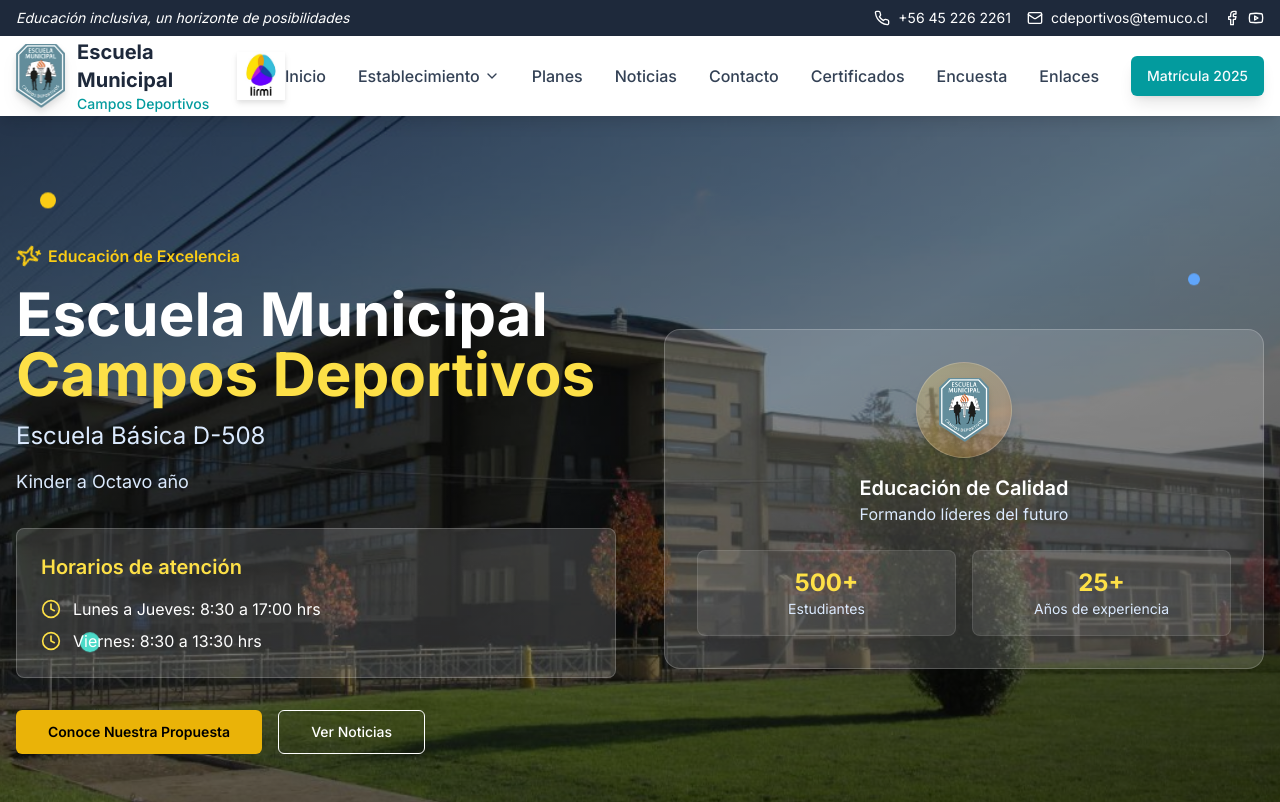
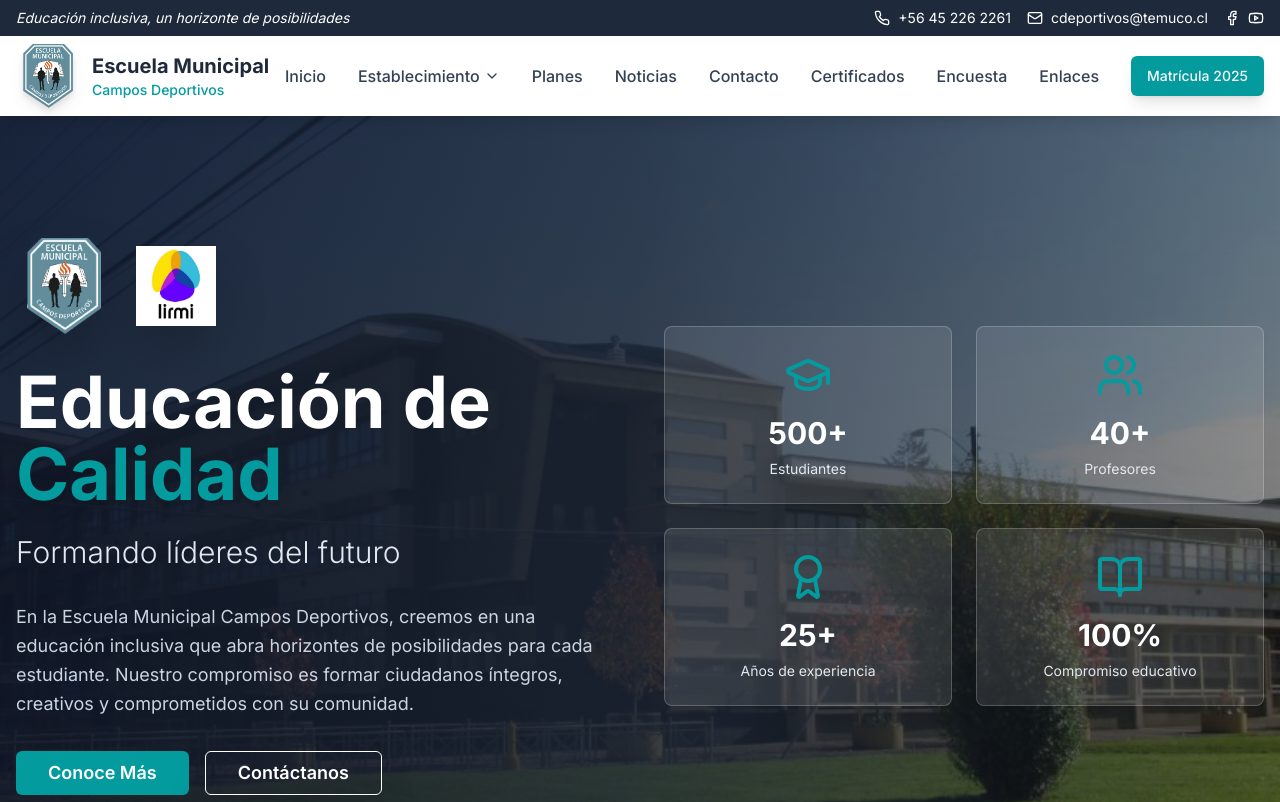
Before and after one commit to ECDLATORRE/camposdep, a Next.js app: page / in a window 1280 px wide. Shown: the top 802 px of the page. Built offline with nearby package versions, Linux system fonts and the light colour scheme.

Commit message:
feat: relocate Lirmi logo to Hero section
Move Lirmi logo to Hero, update interest sites, and enhance design.

#VERCEL_SKIP

Co-authored-by: null <208707900+ECDLATORRE@users.noreply.github.com>

```diff
--- a/components/header.tsx
+++ b/components/header.tsx
@@ -39,9 +39,7 @@ export function Header() {
       <header className="bg-white shadow-lg sticky top-0 z-50">
         <div className="container mx-auto px-4">
           <div className="flex items-center justify-between h-20">
-            {/* Logo Section */}
-            <div className="flex items-center space-x-6">
-              {/* School Logo */}
+            {/* Logo */}
             <Link href="/" className="flex items-center space-x-3 hover:scale-105 transition-transform duration-300">
               <div className="relative w-16 h-16 hover:shadow-xl transition-shadow duration-300">
                 <Image
@@ -59,25 +57,6 @@ export function Header() {
                 <p className="text-sm text-[#039b9e] font-medium">Campos Deportivos</p>
               </div>
             </Link>
-
-              {/* Lirmi Logo */}
-              <a
-                href="https://lms.lirmi.com/login"
-                target="_blank"
-                rel="noopener noreferrer"
-                className="hover:scale-110 transition-transform duration-300"
-              >
-                <div className="relative w-12 h-12 hover:shadow-lg transition-shadow duration-300">
-                  <Image
-                    src="/images/lirmi-logo.png"
-                    alt="Lirmi - Plataforma Educativa"
-                    fill
-                    style={{ objectFit: "contain" }}
-                    className="drop-shadow-md"
-                  />
-                </div>
-              </a>
-            </div>
 
             {/* Desktop Navigation */}
             <nav className="hidden lg:flex items-center space-x-8">
--- a/components/hero.tsx
+++ b/components/hero.tsx
@@ -1,103 +1,138 @@
+"use client"
+
 import { Button } from "@/components/ui/button"
-import { Clock, Sparkles } from "lucide-react"
+import { Card, CardContent } from "@/components/ui/card"
+import { GraduationCap, Users, Award, BookOpen } from "lucide-react"
 import Image from "next/image"
+import Link from "next/link"
 
 export function Hero() {
   return (
-    <section className="relative h-[600px] lg:h-[700px] text-white overflow-hidden">
-      <Image
-        src="/images/escuela-exterior.jpg"
-        alt="Escuela Municipal Campos Deportivos - Vista Exterior"
-        fill
-        style={{ objectFit: "cover", objectPosition: "center" }}
-        priority
-      />
-      <div className="absolute inset-0 bg-gradient-to-br from-black/70 via-black/50 to-black/70"></div>
-
-      {/* Floating elements */}
-      <div className="absolute inset-0 overflow-hidden">
-        <div className="absolute top-20 left-10 w-4 h-4 bg-yellow-400 rounded-full animate-bounce delay-1000"></div>
-        <div className="absolute top-40 right-20 w-3 h-3 bg-blue-400 rounded-full animate-bounce delay-2000"></div>
-        <div className="absolute bottom-40 left-20 w-5 h-5 bg-teal-400 rounded-full animate-bounce delay-500"></div>
-        <div className="absolute top-60 right-40 w-2 h-2 bg-white rounded-full animate-ping delay-1500"></div>
+    <section className="relative min-h-screen flex items-center justify-center overflow-hidden">
+      {/* Background Image */}
+      <div className="absolute inset-0 z-0">
+        <Image
+          src="/images/escuela-exterior.jpg"
+          alt="Escuela Municipal Campos Deportivos"
+          fill
+          style={{ objectFit: "cover" }}
+          className="brightness-50"
+          priority
+        />
       </div>
 
-      <div className="relative container mx-auto px-4 py-20 lg:py-32">
+      {/* Background Overlay */}
+      <div className="absolute inset-0 bg-gradient-to-r from-slate-900/80 via-slate-800/70 to-transparent z-10"></div>
+
+      {/* Content */}
+      <div className="container mx-auto px-4 relative z-20">
         <div className="grid lg:grid-cols-2 gap-12 items-center">
-          <div className="space-y-8 animate-fade-in-up">
-            <div className="space-y-4">
-              <div className="flex items-center space-x-2 mb-4">
-                <Sparkles className="h-6 w-6 text-yellow-400 animate-spin-slow" />
-                <span className="text-yellow-400 font-semibold">Educación de Excelencia</span>
+          {/* Left Content */}
+          <div className="text-white space-y-8 animate-fade-in-up">
+            {/* Logo and Title Section */}
+            <div className="flex items-center space-x-6 mb-8">
+              <div className="relative w-24 h-24 hover:scale-110 transition-transform duration-300">
+                <Image
+                  src="/images/logo-oficial.png"
+                  alt="Logo Escuela Municipal Campos Deportivos"
+                  fill
+                  style={{ objectFit: "contain" }}
+                  className="drop-shadow-2xl"
+                />
               </div>
-              <h1 className="text-4xl lg:text-6xl font-bold leading-tight animate-slide-in-left">
-                Escuela Municipal
-                <span className="block text-yellow-300">Campos Deportivos</span>
-              </h1>
-              <p className="text-xl lg:text-2xl text-blue-100 animate-fade-in delay-300">Escuela Básica D-508</p>
-              <p className="text-lg text-blue-100 animate-fade-in delay-500">Kinder a Octavo año</p>
+
+              {/* Lirmi Logo */}
+              <a
+                href="https://lms.lirmi.com/login"
+                target="_blank"
+                rel="noopener noreferrer"
+                className="hover:scale-110 transition-transform duration-300"
+              >
+                <div className="relative w-20 h-20 hover:shadow-2xl transition-shadow duration-300">
+                  <Image
+                    src="/images/lirmi-logo.png"
+                    alt="Lirmi - Plataforma Educativa"
+                    fill
+                    style={{ objectFit: "contain" }}
+                    className="drop-shadow-2xl"
+                  />
+                </div>
+              </a>
             </div>
 
-            <div className="bg-white/15 backdrop-blur-sm rounded-lg p-6 space-y-4 animate-slide-in-right delay-700 hover:bg-white/25 transition-all duration-300 hover:scale-105 border border-white/20">
-              <h3 className="text-xl font-semibold text-yellow-300">Horarios de atención</h3>
-              <div className="space-y-2">
-                <div className="flex items-center space-x-3 hover:translate-x-2 transition-transform duration-200">
-                  <Clock className="h-5 w-5 text-yellow-300" />
-                  <span>Lunes a Jueves: 8:30 a 17:00 hrs</span>
-                </div>
-                <div className="flex items-center space-x-3 hover:translate-x-2 transition-transform duration-200">
-                  <Clock className="h-5 w-5 text-yellow-300" />
-                  <span>Viernes: 8:30 a 13:30 hrs</span>
-                </div>
-              </div>
+            <div>
+              <h1 className="text-5xl lg:text-7xl font-bold mb-6 leading-tight">
+                <span className="text-white">Educación de</span>
+                <br />
+                <span className="text-[#039b9e] drop-shadow-lg">Calidad</span>
+              </h1>
+              <p className="text-2xl lg:text-3xl text-slate-200 mb-8 font-light">Formando líderes del futuro</p>
+              <p className="text-lg text-slate-300 mb-8 max-w-2xl leading-relaxed">
+                En la Escuela Municipal Campos Deportivos, creemos en una educación inclusiva que abra horizontes de
+                posibilidades para cada estudiante. Nuestro compromiso es formar ciudadanos íntegros, creativos y
+                comprometidos con su comunidad.
+              </p>
             </div>
 
-            <div className="flex flex-col sm:flex-row gap-4 animate-fade-in delay-1000">
+            <div className="flex flex-col sm:flex-row gap-4">
               <Button
                 size="lg"
-                className="bg-yellow-500 hover:bg-yellow-600 text-black font-semibold transform hover:scale-105 transition-all duration-300 hover:shadow-lg"
+                className="bg-[#039b9e] hover:bg-[#028a8e] text-white px-8 py-4 text-lg font-semibold transform hover:scale-105 transition-all duration-300 shadow-2xl hover:shadow-[#039b9e]/25"
               >
-                Conoce Nuestra Propuesta
+                Conoce Más
               </Button>
               <Button
                 size="lg"
                 variant="outline"
-                className="border-white text-white hover:bg-white hover:text-[#039b9e] bg-transparent transform hover:scale-105 transition-all duration-300 hover:shadow-lg"
+                className="border-white text-white hover:bg-white hover:text-slate-800 px-8 py-4 text-lg font-semibold transform hover:scale-105 transition-all duration-300 shadow-2xl bg-transparent"
               >
-                Ver Noticias
+                <Link href="/contacto">Contáctanos</Link>
               </Button>
             </div>
           </div>
 
-          <div className="relative animate-fade-in-up delay-500">
-            <div className="bg-white/15 backdrop-blur-sm rounded-2xl p-8 space-y-6 hover:bg-white/25 transition-all duration-500 hover:scale-105 border border-white/20">
-              <div className="text-center">
-                <div className="w-24 h-24 bg-gradient-to-br from-yellow-400/20 to-orange-500/20 rounded-full mx-auto mb-4 flex items-center justify-center shadow-lg hover:shadow-xl transition-shadow duration-300 backdrop-blur-sm border border-white/20">
-                  <div className="relative w-16 h-16">
-                    <Image
-                      src="/images/logo-oficial.png"
-                      alt="Logo Escuela Municipal Campos Deportivos"
-                      fill
-                      style={{ objectFit: "contain" }}
-                      className="drop-shadow-lg"
-                    />
-                  </div>
-                </div>
-                <h3 className="text-xl font-semibold">Educación de Calidad</h3>
-                <p className="text-blue-100">Formando líderes del futuro</p>
-              </div>
+          {/* Right Content - Stats Cards */}
+          <div className="grid grid-cols-2 gap-6 animate-fade-in-up" style={{ animationDelay: "0.3s" }}>
+            <Card className="bg-white/10 backdrop-blur-md border-white/20 hover:bg-white/20 transition-all duration-300 hover:scale-105 hover:shadow-2xl">
+              <CardContent className="p-6 text-center text-white">
+                <GraduationCap className="h-12 w-12 mx-auto mb-4 text-[#039b9e]" />
+                <div className="text-3xl font-bold mb-2">500+</div>
+                <div className="text-sm text-slate-200">Estudiantes</div>
+              </CardContent>
+            </Card>
 
-              <div className="grid grid-cols-2 gap-4 text-center">
-                <div className="bg-white/10 rounded-lg p-4 hover:bg-white/20 transition-all duration-300 hover:scale-110 cursor-pointer border border-white/10">
-                  <div className="text-2xl font-bold text-yellow-300 animate-counter">500+</div>
-                  <div className="text-sm text-blue-100">Estudiantes</div>
-                </div>
-                <div className="bg-white/10 rounded-lg p-4 hover:bg-white/20 transition-all duration-300 hover:scale-110 cursor-pointer border border-white/10">
-                  <div className="text-2xl font-bold text-yellow-300 animate-counter">25+</div>
-                  <div className="text-sm text-blue-100">Años de experiencia</div>
-                </div>
-              </div>
-            </div>
+            <Card className="bg-white/10 backdrop-blur-md border-white/20 hover:bg-white/20 transition-all duration-300 hover:scale-105 hover:shadow-2xl">
+              <CardContent className="p-6 text-center text-white">
+                <Users className="h-12 w-12 mx-auto mb-4 text-[#039b9e]" />
+                <div className="text-3xl font-bold mb-2">40+</div>
+                <div className="text-sm text-slate-200">Profesores</div>
+              </CardContent>
+            </Card>
+
+            <Card className="bg-white/10 backdrop-blur-md border-white/20 hover:bg-white/20 transition-all duration-300 hover:scale-105 hover:shadow-2xl">
+              <CardContent className="p-6 text-center text-white">
+                <Award className="h-12 w-12 mx-auto mb-4 text-[#039b9e]" />
+                <div className="text-3xl font-bold mb-2">25+</div>
+                <div className="text-sm text-slate-200">Años de experiencia</div>
+              </CardContent>
+            </Card>
+
+            <Card className="bg-white/10 backdrop-blur-md border-white/20 hover:bg-white/20 transition-all duration-300 hover:scale-105 hover:shadow-2xl">
+              <CardContent className="p-6 text-center text-white">
+                <BookOpen className="h-12 w-12 mx-auto mb-4 text-[#039b9e]" />
+                <div className="text-3xl font-bold mb-2">100%</div>
+                <div className="text-sm text-slate-200">Compromiso educativo</div>
+              </CardContent>
+            </Card>
+          </div>
+        </div>
+      </div>
+
+      {/* Scroll Indicator */}
+      <div className="absolute bottom-8 left-1/2 transform -translate-x-1/2 z-20">
+        <div className="animate-bounce">
+          <div className="w-6 h-10 border-2 border-white rounded-full flex justify-center">
+            <div className="w-1 h-3 bg-white rounded-full mt-2 animate-pulse"></div>
           </div>
         </div>
       </div>
--- a/components/interest-sites.tsx
+++ b/components/interest-sites.tsx
@@ -1,47 +1,70 @@
-import { Card, CardContent, CardHeader, CardTitle } from "@/components/ui/card"
+"use client"
+
+import { Card, CardContent } from "@/components/ui/card"
 import { ExternalLink } from "lucide-react"
 
 export function InterestSites() {
   const sites = [
     {
-      name: "Postulación Online Aquí",
-      color: "bg-[#039b9e]",
-      textColor: "text-white",
-      url: "#",
+      name: "MINEDUC",
+      description: "Ministerio de Educación de Chile",
+      url: "https://www.mineduc.cl/",
+      color: "bg-gradient-to-br from-blue-500 to-blue-600",
     },
     {
-      name: "ESTUDIO",
-      color: "bg-yellow-400",
-      textColor: "text-black",
-      url: "#",
+      name: "JUNAEB",
+      description: "Junta Nacional de Auxilio Escolar y Becas",
+      url: "https://www.junaeb.cl/",
+      color: "bg-gradient-to-br from-green-500 to-green-600",
     },
     {
       name: "Lirmi",
-      color: "bg-gradient-to-r from-yellow-400 via-purple-500 to-cyan-400",
-      textColor: "text-white",
+      description: "Plataforma Educativa Digital",
       url: "https://lms.lirmi.com/login",
+      color: "bg-gradient-to-br from-yellow-400 via-purple-500 to-cyan-400",
+    },
+    {
+      name: "DAEM Temuco",
+      description: "Departamento de Administración de Educación Municipal",
+      url: "https://www.temuco.cl/",
+      color: "bg-gradient-to-br from-purple-500 to-purple-600",
     },
   ]
 
   return (
-    <Card className="shadow-lg">
-      <CardHeader>
-        <CardTitle className="text-slate-800">Sitios de Interés</CardTitle>
-      </CardHeader>
-      <CardContent className="space-y-3">
-        {sites.map((site, index) => (
-          <a
-            key={index}
-            href={site.url}
-            target={site.url.startsWith("http") ? "_blank" : "_self"}
-            rel={site.url.startsWith("http") ? "noopener noreferrer" : undefined}
-            className={`${site.color} ${site.textColor} rounded-lg p-4 cursor-pointer hover:opacity-90 transition-all duration-300 hover:scale-105 flex items-center justify-between block`}
-          >
-            <span className="font-medium">{site.name}</span>
-            <ExternalLink className="h-4 w-4" />
-          </a>
-        ))}
-      </CardContent>
-    </Card>
+    <section className="py-20 bg-gradient-to-br from-slate-50 to-blue-50">
+      <div className="container mx-auto px-4">
+        <div className="text-center mb-16">
+          <h2 className="text-3xl lg:text-4xl font-bold text-slate-800 mb-4">Sitios de Interés</h2>
+          <p className="text-xl text-slate-600">Enlaces útiles para nuestra comunidad educativa</p>
+        </div>
+
+        <div className="grid md:grid-cols-2 lg:grid-cols-4 gap-6">
+          {sites.map((site, index) => (
+            <Card
+              key={index}
+              className="group hover:shadow-2xl transition-all duration-300 hover:-translate-y-2 cursor-pointer border-0 overflow-hidden"
+            >
+              <a href={site.url} target="_blank" rel="noopener noreferrer" className="block">
+                <div className={`h-32 ${site.color} relative overflow-hidden`}>
+                  <div className="absolute inset-0 bg-black/20 group-hover:bg-black/10 transition-colors duration-300"></div>
+                  <div className="absolute top-4 right-4">
+                    <ExternalLink className="h-6 w-6 text-white opacity-70 group-hover:opacity-100 transition-opacity duration-300" />
+                  </div>
+                  <div className="absolute bottom-4 left-4">
+                    <h3 className="text-2xl font-bold text-white drop-shadow-lg">{site.name}</h3>
+                  </div>
+                </div>
+                <CardContent className="p-6">
+                  <p className="text-slate-600 group-hover:text-slate-800 transition-colors duration-300">
+                    {site.description}
+                  </p>
+                </CardContent>
+              </a>
+            </Card>
+          ))}
+        </div>
+      </div>
+    </section>
   )
 }
```
Lines whose indentation alone changed are shown as unchanged.
